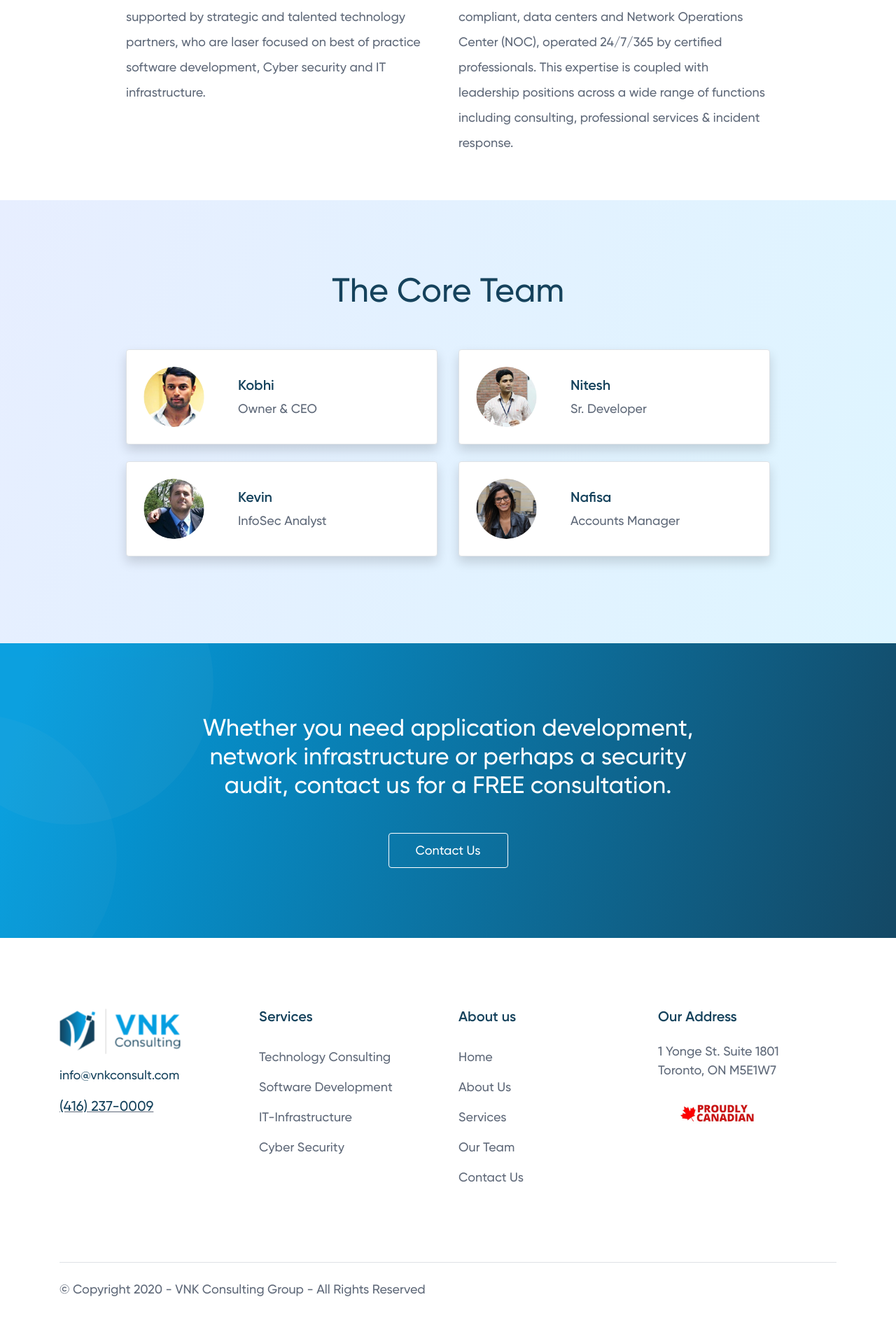
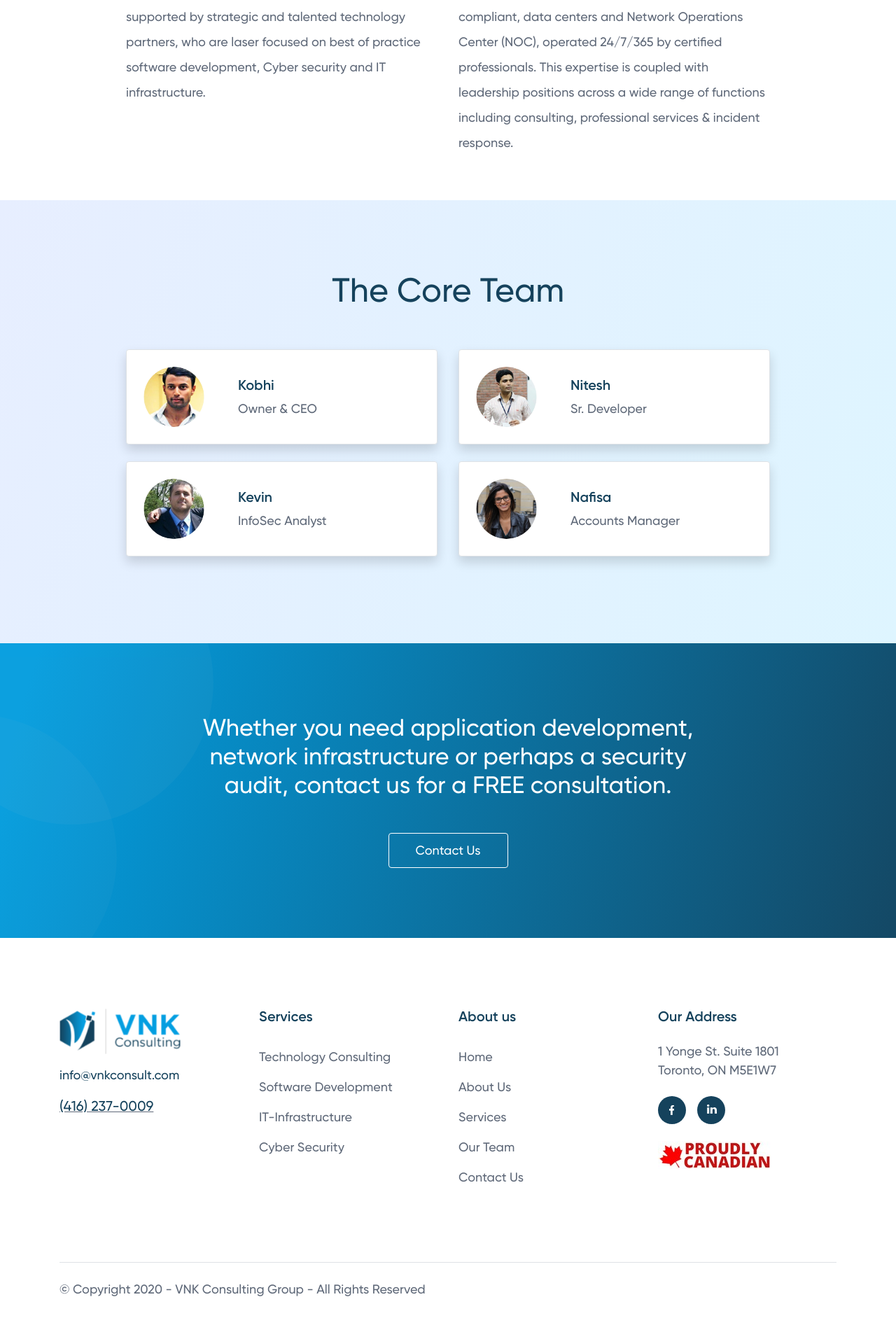
Before and after one commit to ifancyabroad/cloud-sherpas, a Jekyll site: the page built from index.html, in a window 1280 px wide. Shown: the part 2872-4775 px from the top of the page at 70% size. Built offline with Jekyll 4.4.1, drawn with Linux system fonts in a browser that asks for light colours.

Commit message:
Add social links

```diff
--- a/_includes/common/footer.html
+++ b/_includes/common/footer.html
@@ -33,8 +33,17 @@
                 </div>
                 <div class="col-md-3" data-aos="fade-up" data-aos-delay="300">
                     <h5 class="mb-4">Our Address</h5>
-                    <p>1 Yonge St. Suite 1801<br>Toronto, ON M5E1W7</p>
-                    <img src="{{ 'assets/images/logos/proudly_canadian.jpg' | relative_url }}" alt="Proudly Canadian" width="173">
+                    <p class="mb-4">1 Yonge St. Suite 1801<br>Toronto, ON M5E1W7</p>
+                    <ul class="list-unstyled d-flex mb-4">
+                        {% for item in site.data.navigation.social_media %}
+                            <li class="mr-3">
+                                <a href="{{ item.link }}" target="_blank">
+                                    <img class="social-link" src="{{ 'assets/images/icons/' | relative_url | append: item.icon }}" alt="{{ item.name }}">
+                                </a>
+                            </li>
+                        {% endfor %}
+                    </ul>
+                    <img src="{{ 'assets/images/logos/proudly_canadian.jpg' | relative_url }}" alt="Proudly Canadian">
                 </div>
             </div>
         </div>
--- /dev/null
+++ b/_sass/footer.scss
@@ -0,0 +1,7 @@
+.social-link {
+    transition: transform 0.2s;
+
+    &:hover {
+        transform: scale(1.1);
+    }
+}
--- a/assets/css/styles.scss
+++ b/assets/css/styles.scss
@@ -6,6 +6,7 @@
 @import "about";
 @import "buttons";
 @import "contact";
+@import "footer";
 @import "header";
 @import "home";
 @import "main";
```
Also changed, not shown: _data/navigation.yml (+5 -8 lines), assets/images/icons/facebook.svg (added), assets/images/icons/linkedin.svg (added), assets/images/logos/proudly_canadian.jpg.
